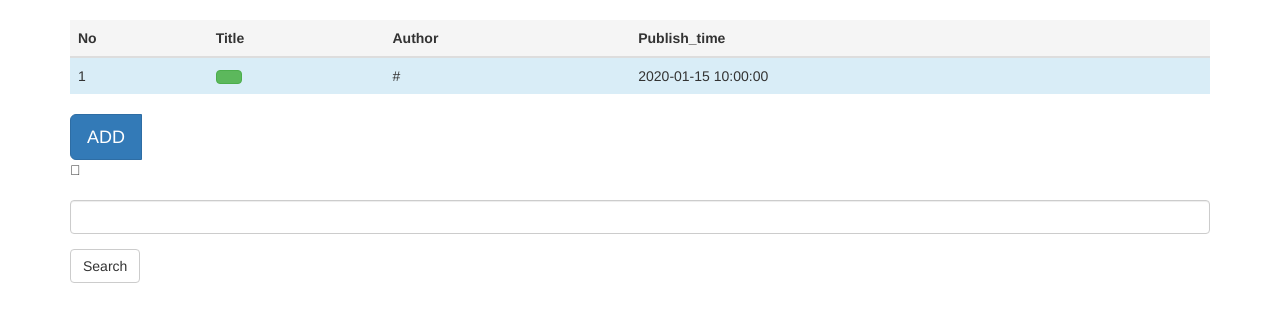
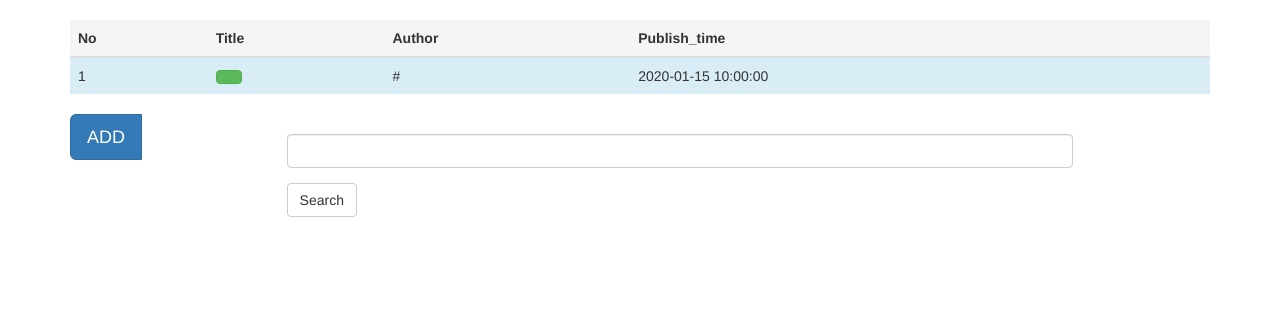
Before and after one commit to SnallQiu/myblog, a Flask app: template myblog/app/templates/blog/show_blogs.html in a window 1280 px wide. Shown: the part 52-374 px from the top of the page. Run offline with Flask 2, Linux system fonts and the light colour scheme; tables that the repository leaves empty hold one stand-in row (values such as "Sample post"); the template is opened without the code that fills it: values that come from a table or form of the project are taken from there, most other values are stand-ins (such as "Sample title", 1, 10 or a date in 2020); some libraries are stand-ins or nearby versions.

Commit message:
让页面显示更好看点

```diff
--- a/myblog/app/blog/views.py
+++ b/myblog/app/blog/views.py
@@ -149,7 +149,7 @@ def search_keyword(keyword):
     else:
         all_blogs = Post.query.all()
         for blog in all_blogs:
-            if keyword in blog.body:
+            if keyword in blog.body or keyword in blog.title:
                 Articles.add_to_redis(conn,article_id=blog.id,article_link=blog.link,article=blog,keyword = keyword,
                                       title=blog.title,search=True)
         find_articles = Articles.get_articles(conn=conn,page=1,keyword=keyword)
--- a/myblog/app/templates/blog/show_blogs.html
+++ b/myblog/app/templates/blog/show_blogs.html
@@ -1,5 +1,6 @@
 {% extends "base.html" %}
 {% import "bootstrap/wtf.html" as wtf %}
+
 
 {% block title %}
     page-content
@@ -38,9 +39,16 @@
 
     </tbody>
 </table>
+    <div>
+    <style>
+.div-a{ float:left;width:19%;border:1px }
+.div-b{ float:left;width:69%;border:1px }
+</style>
     {% if form %}
 
 <!-- Button trigger modal -->
+
+        <div class="div-a">
             <div class="btn-group btn-group-taggle">
 
 <button type="button" class="btn btn-primary btn-lg" data-toggle="modal" data-target="#myModal"> ADD </button>
@@ -65,9 +73,14 @@
     </div> </div>
 </div>
             </div>
+        </div>
     {% endif %}
-    <div class="glyphicon-search">
+    <div class="div-b">
     {{ wtf.quick_form(search_form,form_type="horizontal")}}
     </div>
 
+
+
+    </div>
+
 {% endblock %}
```
